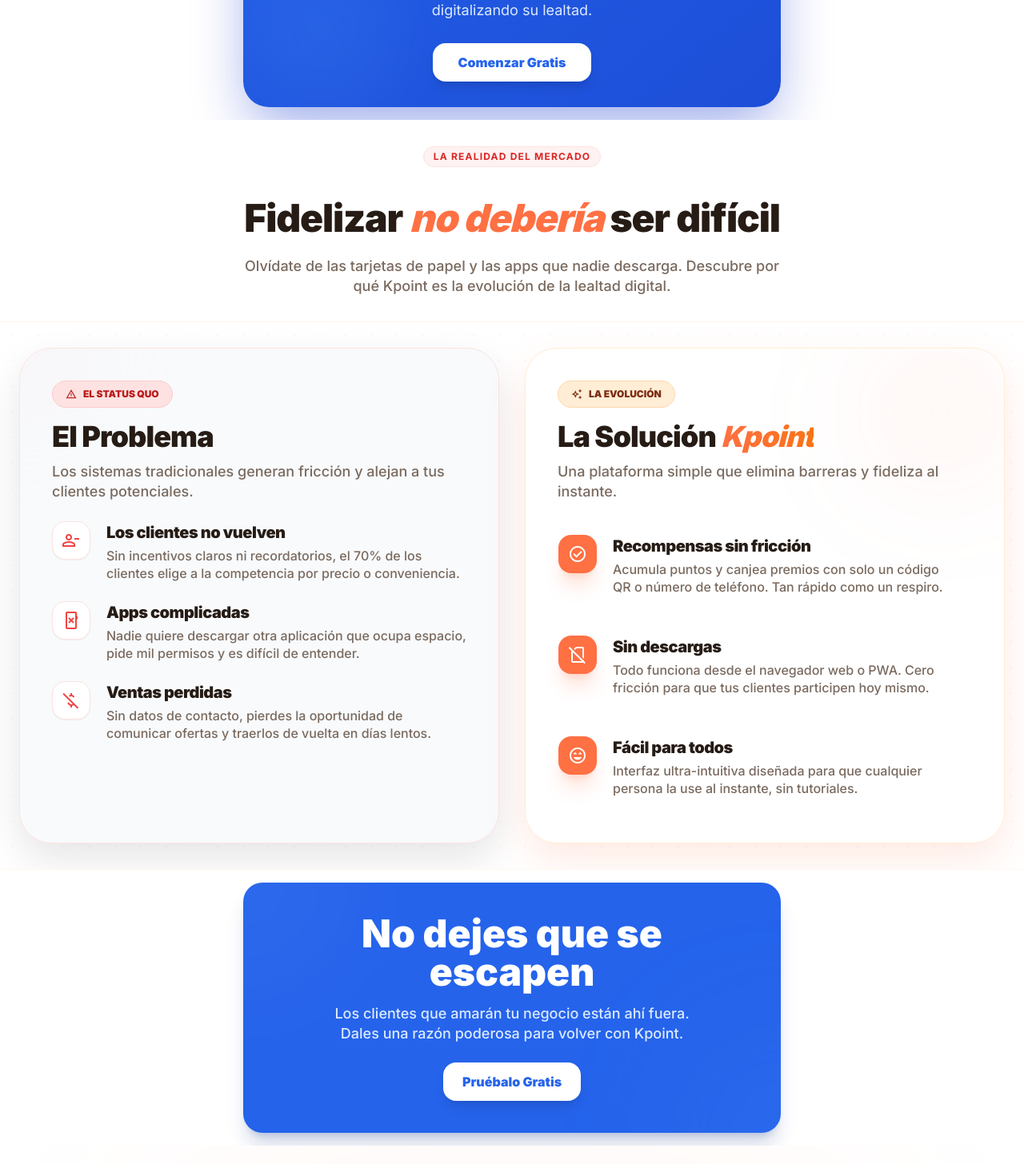
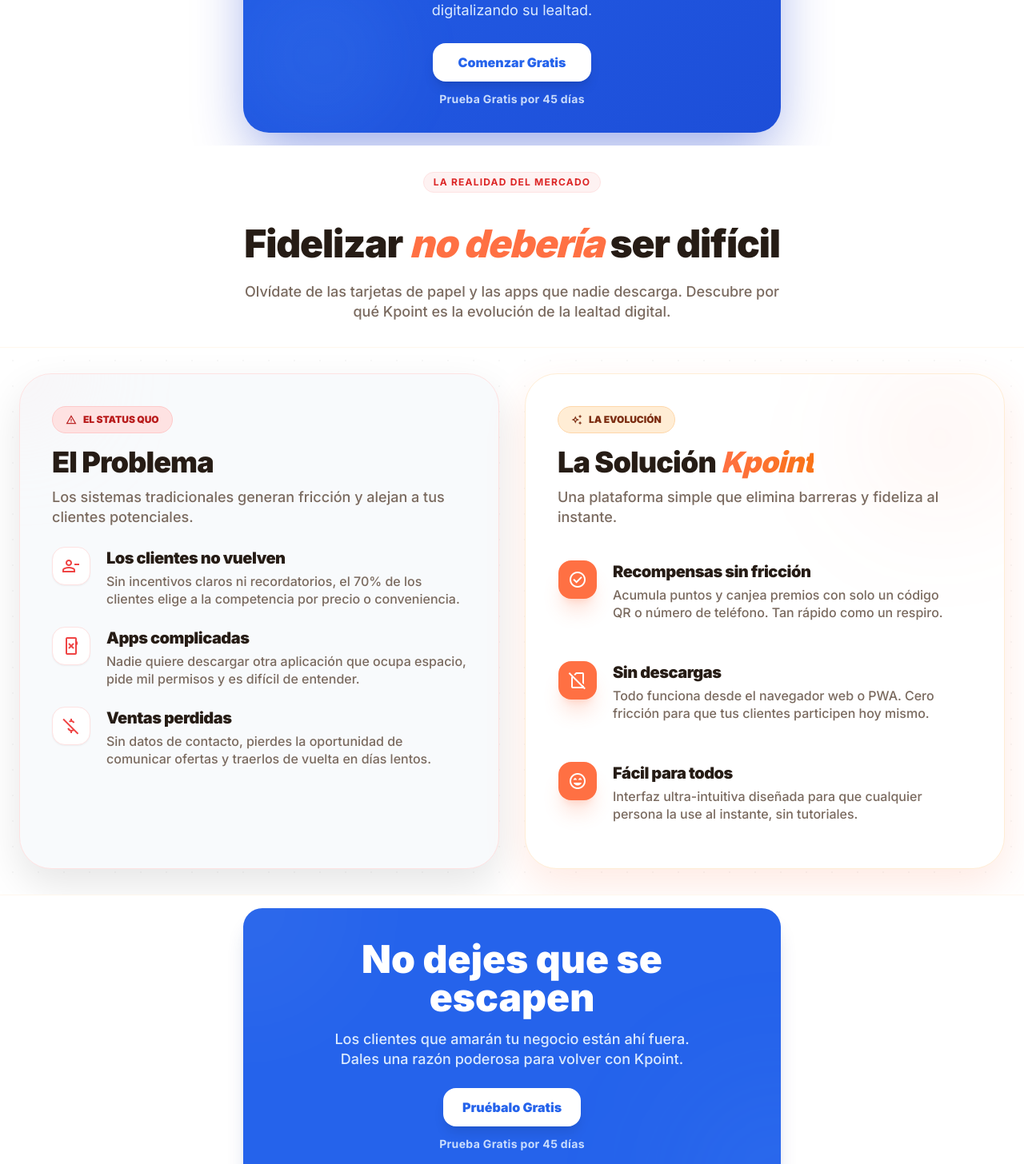
Before and after one commit to mannyg1959/Web_FidelityApp-MVP, a React (Vite) app: page / in a window 1280 px wide. Shown: the part 1368-2824 px from the top of the page at 80% size. Built offline with nearby package versions, Linux system fonts and the light colour scheme.

Commit message:
UI: Add 'Prueba Gratis por 45 días' phrase to all CTA sections

```diff
--- a/src/screens/BenefitsScreen.jsx
+++ b/src/screens/BenefitsScreen.jsx
@@ -183,12 +183,15 @@
                                 <span className="text-blue-100 italic">negocio crecer?</span>
                             </h2>
 
+                            <div className="flex flex-col items-center gap-3">
                                 <a href="https://app.kpointve.com" className="interactive-button group/btn relative inline-flex items-center gap-3 bg-white text-blue-600 px-10 py-5 rounded-2xl font-black text-xl hover:bg-blue-50 transition-all shadow-2xl hover:shadow-white/20">
                                     <span>Empieza Ahora</span>
                                     <span className="material-symbols-outlined font-bold transition-transform group-hover/btn:translate-x-1">arrow_forward</span>
                                     {/* Subtle inner glow */}
                                     <div className="absolute inset-0 rounded-2xl bg-blue-400/0 group-hover/btn:bg-blue-400/5 transition-colors"></div>
                                 </a>
+                                <p className="text-blue-100/90 text-sm font-bold tracking-wide">Prueba Gratis por 45 días</p>
+                            </div>
                         </div>
                     </div>
                 </section>
--- a/src/screens/DashboardScreen.jsx
+++ b/src/screens/DashboardScreen.jsx
@@ -193,10 +193,13 @@
                                 basado en evidencias reales.
                             </p>
 
-                            <a href="https://app.kpointve.com" className="interactive-button group/btn relative inline-flex items-center gap-3 bg-white text-blue-600 px-10 py-5 rounded-2xl font-black text-xl hover:bg-blue-50 transition-all shadow-2xl hover:shadow-white/20">
-                                <span>Pruebalo Gratis</span>
-                                <span className="material-symbols-outlined font-bold transition-transform group-hover/btn:translate-x-1 text-2xl">rocket_launch</span>
-                            </a>
+                            <div className="flex flex-col items-center gap-3">
+                                <a href="https://app.kpointve.com" className="interactive-button group/btn relative inline-flex items-center gap-3 bg-white text-blue-600 px-10 py-5 rounded-2xl font-black text-xl hover:bg-blue-50 transition-all shadow-2xl hover:shadow-white/20">
+                                    <span>Pruebalo Gratis</span>
+                                    <span className="material-symbols-outlined font-bold transition-transform group-hover/btn:translate-x-1 text-2xl">rocket_launch</span>
+                                </a>
+                                <p className="text-blue-100/90 text-sm font-bold tracking-wide">Prueba Gratis por 45 días</p>
+                            </div>
                         </div>
                     </div>
                 </section>
--- a/src/screens/HomeScreen.jsx
+++ b/src/screens/HomeScreen.jsx
@@ -112,10 +112,11 @@
                         </div>
                         <h2 className="text-3xl font-black text-white sm:text-4xl max-w-sm leading-tight mt-2">¿Listo para transformar tu negocio?</h2>
                         <p className="text-blue-100 text-lg leading-snug max-w-sm">Únete a cientos de comercios que ya están digitalizando su lealtad.</p>
-                        <div className="flex flex-col sm:flex-row gap-3 mt-1">
+                        <div className="flex flex-col items-center gap-3 mt-1">
                             <a href="https://app.kpointve.com" className="interactive-button flex items-center justify-center h-12 px-8 bg-white text-blue-600 font-black rounded-xl text-base transition-transform hover:scale-105 shadow-lg shadow-black/10">
                                 Comenzar Gratis
                             </a>
+                            <p className="text-blue-100/90 text-sm font-bold tracking-wide">Prueba Gratis por 45 días</p>
                         </div>
                     </div>
                 </div>
--- a/src/screens/ProblemSolutionScreen.jsx
+++ b/src/screens/ProblemSolutionScreen.jsx
@@ -101,10 +101,11 @@
                             <p className="text-blue-100 text-lg leading-snug max-w-md mb-6 font-medium">
                                 Los clientes que amarán tu negocio están ahí fuera. Dales una razón poderosa para volver con Kpoint.
                             </p>
-                            <div className="flex flex-col sm:flex-row gap-3 w-full justify-center">
+                            <div className="flex flex-col items-center gap-3 w-full justify-center">
                                 <a href="https://app.kpointve.com" className="interactive-button flex min-w-[160px] cursor-pointer items-center justify-center rounded-xl h-12 px-6 bg-white text-blue-600 text-base font-black transition-all shadow-lg shadow-black/10">
                                     Pruébalo Gratis
                                 </a>
+                                <p className="text-blue-100/90 text-sm font-bold tracking-wide">Prueba Gratis por 45 días</p>
                             </div>
                         </div>
                     </div>
```
Lines whose indentation alone changed are shown as unchanged.
